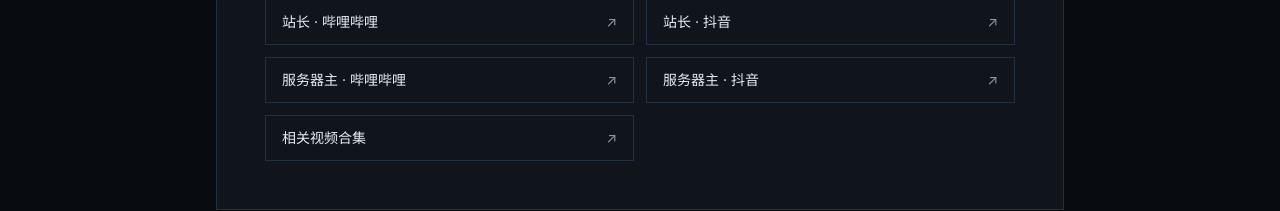
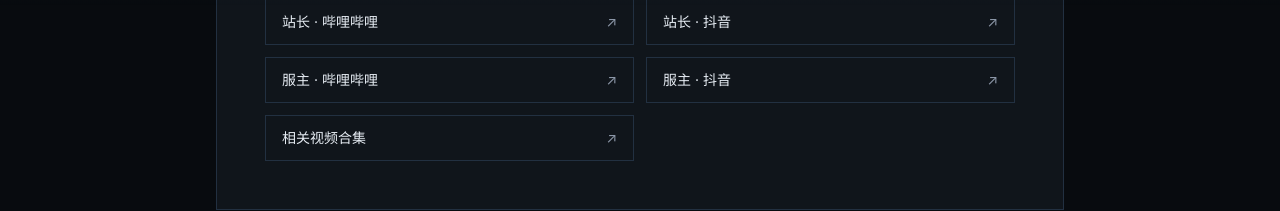
Before and after one commit to tofuqwq1145-dotcom/KRTs_pedia, a Next.js app: page /about in a window 1280 px wide. Shown: the part 938-1149 px from the top of the page. Built offline with nearby package versions, Linux system fonts and the light colour scheme; no server answers; the database is empty.

Commit message:
fix: 外部联动填入真实链接——站长=用户本人(B站/抖音)、服主=KRT服主(B站/抖音)、相关视频合集指向服主B站视频列表

```diff
--- a/src/app/about/page.tsx
+++ b/src/app/about/page.tsx
@@ -2,11 +2,11 @@
 import Link from 'next/link';
 
 const EXTERNAL_LINKS = [
-  { label: '站长 · 哔哩哔哩', href: 'https://space.bilibili.com/YOUR_UID' },
-  { label: '站长 · 抖音', href: 'https://www.douyin.com/user/YOUR_UID' },
-  { label: '服务器主 · 哔哩哔哩', href: 'https://space.bilibili.com/YOUR_UID' },
-  { label: '服务器主 · 抖音', href: 'https://www.douyin.com/user/YOUR_UID' },
-  { label: '相关视频合集', href: 'https://space.bilibili.com/YOUR_UID/video' },
+  { label: '站长 · 哔哩哔哩', href: 'https://space.bilibili.com/690424907' },
+  { label: '站长 · 抖音', href: 'https://www.douyin.com/user/self' },
+  { label: '服主 · 哔哩哔哩', href: 'https://space.bilibili.com/3691008661391453' },
+  { label: '服主 · 抖音', href: 'https://www.douyin.com/user/MS4wLjABAAAAgdSAPPLzEHH2yuf_hjo203Gy7udXDCaL0QQgXdqsTEbJThx9V7FM7GT2WJTN4NFw' },
+  { label: '相关视频合集', href: 'https://space.bilibili.com/3691008661391453/video' },
 ];
 
 export default function AboutPage() {
```
